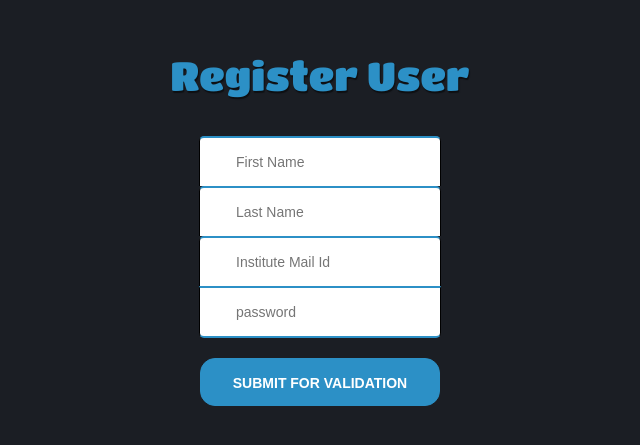
After one commit to jaiwardhan/timetablemanagment, a PHP site: page /register.php in a window 1280 px wide. The commit adds this page. Shown: the top 445 px of the page, without its empty margins (320-960 px from the left). Run offline with PHP 8.4, Linux system fonts and the light colour scheme; some libraries are stand-ins or nearby versions.

Commit message:
[Register page] Added register page which will add pending registrations to the user

```diff
--- /dev/null
+++ b/css/register.css
@@ -0,0 +1,172 @@
+/*
+Author: @mrjopino
+Name: Design Register
+Description: Design register crazy!
+*/
+@charset "utf-8";
+@import url(https://fonts.googleapis.com/css?family=Titan+One);
+@import url(http://weloveiconfonts.com/api/?family=fontawesome);
+@import url(https://meyerweb.com/eric/tools/css/reset/reset.css);
+
+body {
+	background: #1b1e24;
+  background-image:-webkit-linear-gradient(right,#1b1e24,#1b1e24 50%,#1b1e24);
+	background-image:-moz-linear-gradient(right,#1b1e24,#1b1e24 50%,#1b1e24);
+  background-image:-o-linear-gradient(right,#1b1e24,#1b1e24 50%,#1b1e24);
+	background-image:-ms-linear-gradient(right,#1b1e24,#1b1e24 50%,#1b1e24);
+	background-image:linear-gradient(to left,#1b1e24,#1b1e24 50%,#1b1e24);
+  text-align: center;
+	font-family: Arial, sans-serif;
+	font-size: 14px;
+	line-height: 1.5em;
+}
+
+[class*="fontawesome-"]:before {
+  font-family: 'FontAwesome', sans-serif;
+}
+
+input {
+	font-size: 1em;
+	line-height: 1.5em;
+	margin: 0;
+	padding: 0;
+	-webkit-appearance: none;
+}
+
+.Registro {
+	margin: 50px auto;
+	width: 242px;
+}
+
+.Registro span {
+	color: hsl(5, 50%, 57%);
+	display: block;
+	height: 48px;
+	line-height: 48px;
+	position: absolute;
+	text-align: center;
+	width: 36px;
+}
+
+.Registro input {
+	border: none;
+	height: 48px;
+	outline: none;
+}
+
+.Registro input[type="text"] {
+	background-color: #fff;
+	border-top: 2px solid #2c90c6;
+	border-right: 1px solid #000;
+	border-left: 1px solid #000;
+	border-radius: 5px 5px 0 0;
+	-moz-border-radius: 5px 5px 0 0;
+	-webkit-border-radius: 5px 5px 0 0;
+  -o-border-radius: 5px 5px 0 0;
+  -ms-border-radius: 5px 5px 0 0;
+	color: #363636;
+	padding-left: 36px;
+	width: 204px;
+}
+
+.Registro input[type="password"] {
+	background-color: #fff;
+	border-top: 2px solid #2c90c6;
+	border-right: 1px solid #000;
+	border-bottom: 2px solid #2c90c6;
+	border-left: 1px solid #000;
+	border-radius: 0 0 5px 5px;
+	-moz-border-radius: 0 0 5px 5px;
+	-webkit-border-radius: 0 0 5px 5px;
+  -o-border-radius: 0 0 5px 5px;
+  -ms-border-radius: 0 0 5px 5px;
+	color: #363636;
+	margin-bottom: 20px;
+	padding-left: 36px;
+	width: 204px;
+}
+
+.Registro input[type="button"] {
+	background-color: #2c90c6;
+	border: 1px solid #2c90c6;
+	border-radius: 15px;
+	-moz-border-radius: 15px;
+	-webkit-border-radius: 15px;
+  -ms-border-radius: 15px;
+  -o-border-radius: 15px;
+	color: #fff;
+	font-weight: bold;
+	line-height: 48px;
+	text-align: center;
+	text-transform: uppercase;
+	width: 240px;
+}
+
+.Registro input[type="submit"]:hover {
+	background-color: #2c70c6;
+  box-shadow: 2px 2px 20px  #2c90c6, #fff 0 -1px 2px;
+}
+
+.texto {
+  color: #2c90c6;
+  font-size: 40px;
+  margin: 2% auto;
+  text-align: center;
+  font-family: 'Titan One';
+  text-shadow: 1px 2px 1px  rgba(0,0,0,.5);
+  padding-top: 40px;
+}
+
+p:hover {
+  text-shadow: 2px 2px 20px  #2c90c6, #fff 0 -1px 2px;
+}
+
+
+
+
+/* The snackbar - position it at the bottom and in the middle of the screen */
+#cnf-toaster {
+    visibility: hidden; /* Hidden by default. Visible on click */
+    min-width: 250px; /* Set a default minimum width */
+    margin-left: -125px; /* Divide value of min-width by 2 */
+    background-color: #333; /* Black background color */
+    color: #fff; /* White text color */
+    text-align: center; /* Centered text */
+    border-radius: 2px; /* Rounded borders */
+    padding: 16px; /* Padding */
+    position: fixed; /* Sit on top of the screen */
+    z-index: 1; /* Add a z-index if needed */
+    left: 50%; /* Center the snackbar */
+    bottom: 30px; /* 30px from the bottom */
+}
+
+/* Show the snackbar when clicking on a button (class added with JavaScript) */
+#cnf-toaster.show {
+    visibility: visible; /* Show the snackbar */
+
+/* Add animation: Take 0.5 seconds to fade in and out the snackbar.
+However, delay the fade out process for 2.5 seconds */
+    -webkit-animation: fadein 0.5s, fadeout 0.5s 2.5s;
+    animation: fadein 0.5s, fadeout 0.5s 2.5s;
+}
+
+/* Animations to fade the snackbar in and out */
+@-webkit-keyframes fadein {
+    from {bottom: 0; opacity: 0;}
+    to {bottom: 30px; opacity: 1;}
+}
+
+@keyframes fadein {
+    from {bottom: 0; opacity: 0;}
+    to {bottom: 30px; opacity: 1;}
+}
+
+@-webkit-keyframes fadeout {
+    from {bottom: 30px; opacity: 1;}
+    to {bottom: 0; opacity: 0;}
+}
+
+@keyframes fadeout {
+    from {bottom: 30px; opacity: 1;}
+    to {bottom: 0; opacity: 0;}
+}
--- a/js.js
+++ b/js.js
@@ -410,6 +410,7 @@ function doLogin(formData) {
 			document.getElementById("inputs").style.display = "none";
 			//and the button call should now do a logout action when clicked.
 			document.getElementById("submitlogin").onclick = doLogout;
+			document.getElementById("register-now").style.display = "none";
 
 		} else {
 			//tell the user its an incorrect login.
@@ -548,7 +549,6 @@ function setFullNameFromSession(divName) {
 
 
 
-
 //----------------- tabs below -----------------------------
 function openTabOps(evt, cityName) {
     // Declare all variables
@@ -570,3 +570,76 @@ function openTabOps(evt, cityName) {
     document.getElementById(cityName).style.display = "block";
     evt.currentTarget.className += " active";
 }
+
+
+
+
+//---------------------- register js below
+/**
+ * Method which tries doing the login and ensures that the page
+ * is rendered according to the login status. All updates are done on
+ * the same page and no redirects are performed.
+ */
+function doRegister(formData) {
+	console.log("registering");
+	console.log(formData.mailid.value);
+	console.log(formData.password.value);
+	console.log(formData.fname.value);
+	console.log(formData.lname.value);
+	$.ajax({
+		url:"connection.php", //the page containing php script
+		type: "post", //request type,
+		dataType: 'json',
+		data: {
+			operation: "doRegister",
+			uname: formData.mailid.value,
+			pwd: formData.password.value,
+			fname: formData.fname.value,
+			lname: formData.lname.value
+		}
+	}).done(function(result){
+		var res = JSON.parse(result.results);
+		console.log(res);
+		if(res['status']=="success") {
+			//confirm with a toaster.
+			//add callback to toaster so that it takes you back to the
+			//home page
+			confirmToaster(null, function() {
+				setTimeout(function(){
+				 	window.location.replace('index.php');
+				}, 4000);
+			});
+
+		} else if(res['status']=="confirmpending") {
+			//tell the user its pending
+			confirmToaster("Your input is awaiting pending", function() {
+				setTimeout(function(){
+				 	window.location.replace('index.php');
+				}, 4000);
+			});
+		} else {
+			//tell the user its an incorrect login.
+			alert("Your input was rejected by the server");
+		}
+	}).fail(function(result){
+		alert("failed call for login");
+	});
+
+}
+
+function confirmToaster(text, callback) {
+	// Get the snackbar DIV
+    var x = document.getElementById("cnf-toaster")
+
+    // Add the "show" class to DIV
+    x.className = "show";
+    if(text!=null) {
+    	x.innerHTML = text;
+    }
+
+    // After 3 seconds, remove the show class from DIV
+    setTimeout(function(){ x.className = x.className.replace("show", ""); }, 3000);
+    if(callback!=null) {
+    	callback();
+    }
+}
--- /dev/null
+++ b/register.php
@@ -0,0 +1,33 @@
+<?php
+?>
+
+
+
+<!DOCTYPE html>
+<html>
+<head>
+	<link rel="stylesheet" type="text/css" href="css/register.css">
+	<link rel="stylesheet" type="text/css" href="css/styes.css">
+	<script language="JavaScript" type="text/javascript" src="http://ajax.googleapis.com/ajax/libs/jquery/1.9.1/jquery.min.js"></script>
+	<script src="js.js"></script>
+	<title>Register User</title>
+</head>
+<body>
+
+<p class="texto">Register User</p>
+<div class="Registro">
+<form method="post">
+	<span class="fontawesome-envelope-alt"></span>
+	<input type="text" name="fname" id="fname" required placeholder="First Name" autocomplete="off">
+	<input type="text" name="lname" id="lname" required placeholder="Last Name" autocomplete="off">
+	<input type="text" name="mailid" id="regemail" required placeholder="Institute Mail Id" autocomplete="off">
+	<span class="fontawesome-lock"></span>
+	<input type="password" name="password" id="password" required placeholder="password" autocomplete="off">
+	<input type="button" value="Submit for validation" id="registersubmit" onclick="doRegister(this.form)">
+</form>
+
+<!-- The actual snackbar -->
+<div id="cnf-toaster">Thank you for registering <br/>The Webmaster will confirm shortly</div>
+
+</body>
+</html>
```
Also changed, not shown: connection.php (+67 -0 lines), index.php (+7 -1 lines), test.php (+64 -1 lines).
